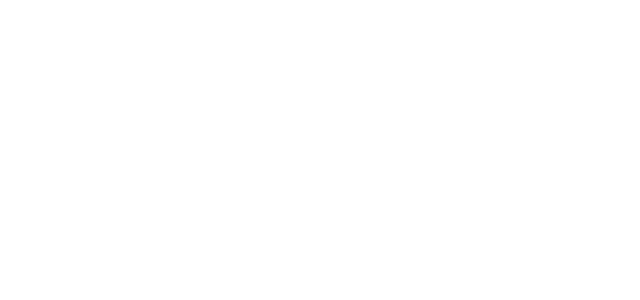
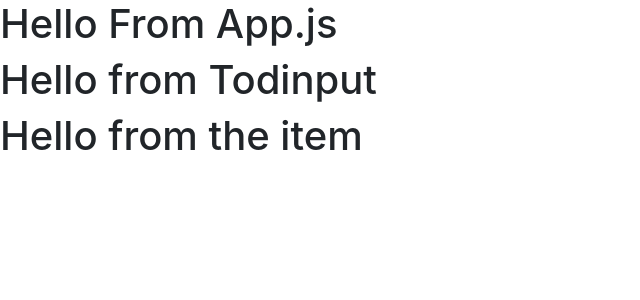
Before and after one commit to TobiOladoja/react-todoListV2, a React (Create React App) app: page / in a window 1280 px wide. Shown: the top 300 px of the page, without its empty margins (0-640 px from the left). Built offline with nearby package versions, Linux system fonts and the light colour scheme.

Commit message:
Added three components todoinput, todoitem and todolist. Also imported bootstrap on app js file

```diff
--- a/src/App.css
+++ /dev/null
@@ -1,38 +0,0 @@
-.App {
-  text-align: center;
-}
-
-.App-logo {
-  height: 40vmin;
-  pointer-events: none;
-}
-
-@media (prefers-reduced-motion: no-preference) {
-  .App-logo {
-    animation: App-logo-spin infinite 20s linear;
-  }
-}
-
-.App-header {
-  background-color: #282c34;
-  min-height: 100vh;
-  display: flex;
-  flex-direction: column;
-  align-items: center;
-  justify-content: center;
-  font-size: calc(10px + 2vmin);
-  color: white;
-}
-
-.App-link {
-  color: #61dafb;
-}
-
-@keyframes App-logo-spin {
-  from {
-    transform: rotate(0deg);
-  }
-  to {
-    transform: rotate(360deg);
-  }
-}
--- a/src/App.js
+++ b/src/App.js
@@ -1,8 +1,28 @@
-import React from 'react';
-import './App.css';
+import React, { Component } from 'react';
+import TodoList from './components/TodoList';
+import ToDoInput from './components/TodoInput';
 
-function App() {
-  return <div className='App'></div>;
+import 'bootstrap/dist/css/bootstrap.min.css';
+import uuid from 'uuid';
+
+class App extends Component {
+  render() {
+    return (
+      <div>
+        <h1>Hello From App.js</h1>
+        <ToDoInput />
+        <TodoList />
+      </div>
+    );
+  }
 }
 
 export default App;
+
+// App component hold state and method
+// TodoInput component Hold form and item > importing to app.js
+// TodoList  component  > importing to app.js
+// TodoItem component for each and every to do > importing to TodoList.js
+
+// Going to import TodoItem to TodoList but import TodoList and TodoInput to app.js
+// because they are both visually presented on the app.js page.
--- /dev/null
+++ b/src/components/TodoInput.js
@@ -0,0 +1,11 @@
+import React, { Component } from 'react';
+
+export default class TodoInput extends Component {
+  render() {
+    return (
+      <div>
+        <h1>Hello from Todinput</h1>
+      </div>
+    );
+  }
+}
--- /dev/null
+++ b/src/components/TodoItem.js
@@ -0,0 +1,14 @@
+import React, { Component } from 'react';
+
+export default class TodoItem extends Component {
+  render() {
+    return (
+      <div>
+        <h1>Hello from the item</h1>
+      </div>
+    );
+  }
+}
+
+// Going to import TodoItem to TodoList but import TodoList and TodoInput to app.js
+// because they are both visually presented on the app.js page.
--- /dev/null
+++ b/src/components/TodoList.js
@@ -0,0 +1,12 @@
+import React, { Component } from 'react';
+import TodoItem from './TodoItem';
+
+export default class TodoList extends Component {
+  render() {
+    return (
+      <div>
+        <TodoItem></TodoItem>
+      </div>
+    );
+  }
+}
```
